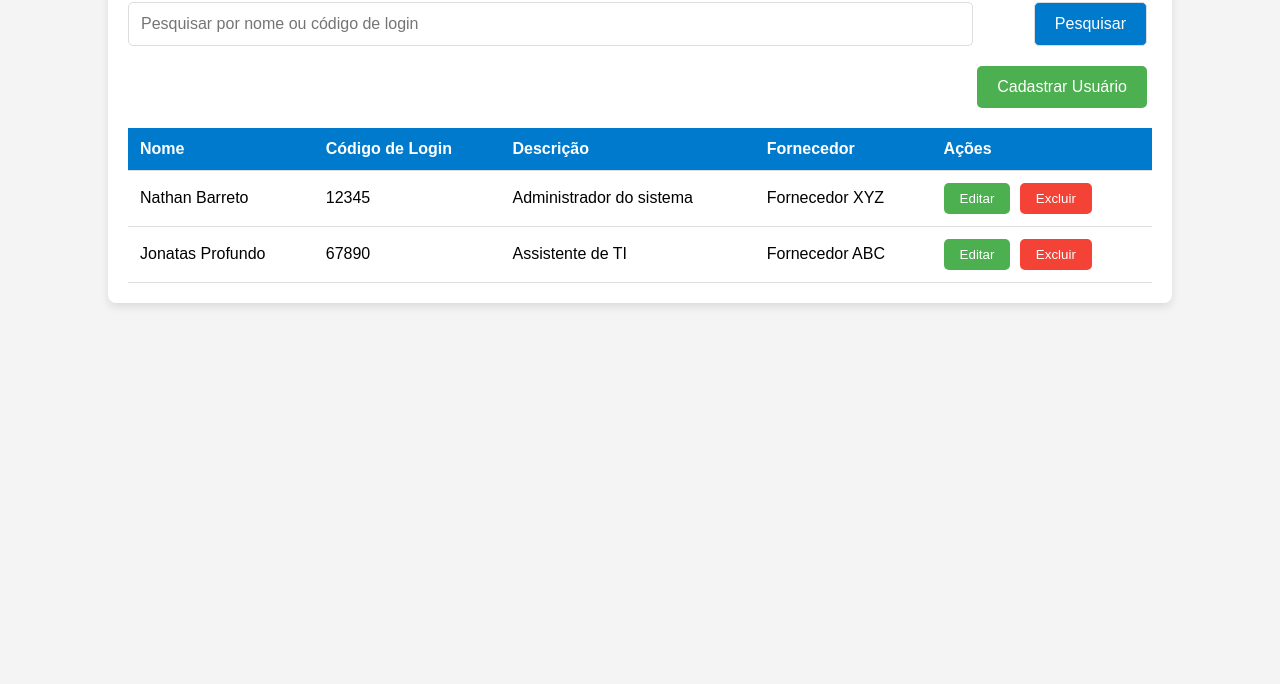
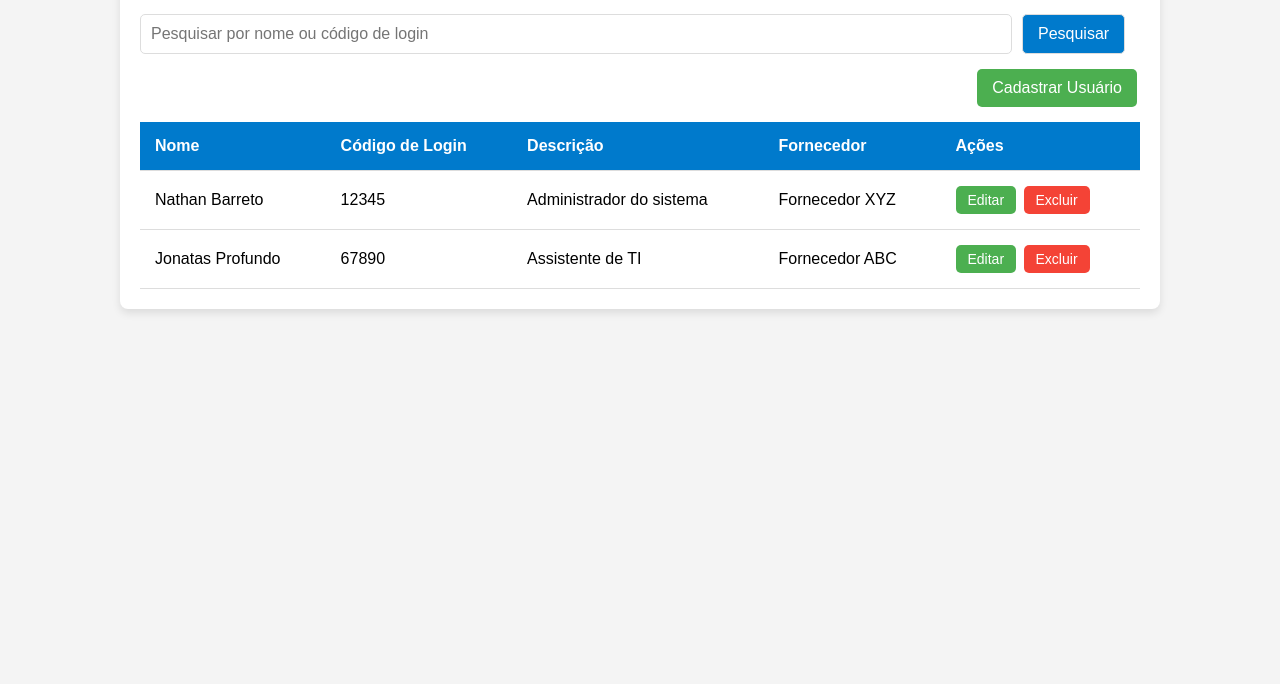
Before and after one commit to NTH18/MEU-PROJETO, a plain HTML site: page infrastructure/register/tabela.html in a window 1280 px wide. Shown: the part 116-800 px from the top of the page. Drawn offline with Linux system fonts and the light colour scheme.

Commit message:
Update atvd 9

```diff
--- a/infrastructure/assets/css/tabela.css
+++ b/infrastructure/assets/css/tabela.css
@@ -1,139 +1,192 @@
-/* Estilos para a tabela */
+/* Estilos gerais - Mobile First */
 body {
-    font-family: Arial, sans-serif; /* Define a fonte do texto */
-    background-color: #f4f4f4; /* Cor de fundo da página */
-    margin: 0; /* Remove as margens padrão */
-    padding: 0; /* Remove o espaçamento padrão */
+    font-family: Arial, sans-serif;
+    background-color: #f4f4f4;
+    margin: 0;
+    padding: 0;
 }
 
 /* Container principal da página */
 .container {
-    width: 80%; /* Largura de 80% da página */
-    margin: 30px auto; /* Margem para centralizar e espaçamento superior */
-    padding: 20px; /* Espaçamento interno */
-    background-color: #fff; /* Cor de fundo branca */
-    border-radius: 8px; /* Bordas arredondadas */
-    box-shadow: 0 4px 8px rgba(0, 0, 0, 0.1); /* Sombra para dar profundidade */
+    width: 95%; /* Largura de 95% para telas menores */
+    max-width: 800px; /* Limite de largura */
+    margin: 20px auto;
+    padding: 15px; /* Padding menor */
+    background-color: #fff;
+    border-radius: 8px;
+    box-shadow: 0 4px 8px rgba(0, 0, 0, 0.1);
 }
 
 /* Estilo do título */
 h2 {
-    text-align: center; /* Centraliza o título */
-    color: #007acc; /* Cor azul */
+    text-align: center;
+    color: #007acc;
+    font-size: 1.5em; /* Tamanho menor para mobile */
 }
 
 /* Barra de Pesquisa com Botão */
 .search-container {
-    display: flex; /* Exibe os elementos como flex */
-    justify-content: space-between; /* Espaça os elementos uniformemente */
-    margin-bottom: 20px; /* Espaçamento inferior */
+    display: flex;
+    flex-direction: column; /* Empilha os elementos em telas menores */
+    gap: 10px; /* Espaçamento entre elementos */
+    margin-bottom: 15px;
 }
 
 /* Estilo do campo de pesquisa */
 #search {
-    width: 80%; /* Largura de 80% do container */
-    padding: 12px; /* Espaçamento interno */
-    border-radius: 5px; /* Bordas arredondadas */
-    border: 1px solid #ddd; /* Borda cinza clara */
-    font-size: 16px; /* Tamanho da fonte */
+    width: 100%; /* Largura total */
+    padding: 10px; /* Padding menor */
+    border-radius: 5px;
+    border: 1px solid #ddd;
+    font-size: 14px; /* Tamanho de fonte menor */
 }
 
 /* Estilo do botão de pesquisa */
 #search-btn {
-    padding: 12px 20px; /* Espaçamento interno */
-    border-radius: 5px; /* Bordas arredondadas */
-    border: 1px solid #ddd; /* Borda */
-    background-color: #007acc; /* Cor de fundo azul */
-    color: white; /* Cor do texto */
-    cursor: pointer; /* Indicador de clicável */
-    font-size: 16px; /* Tamanho da fonte */
+    padding: 10px 15px; /* Padding reduzido */
+    border-radius: 5px;
+    border: 1px solid #ddd;
+    background-color: #007acc;
+    color: white;
+    cursor: pointer;
+    font-size: 14px; /* Tamanho de fonte menor */
 }
 
-/* Efeito hover para o botão de pesquisa */
 #search-btn:hover {
-    background-color: #005a8d; /* Tom de azul mais escuro */
+    background-color: #005a8d;
 }
 
 /* Container do botão para cadastrar usuário */
 .add-user-container {
-    text-align: right; /* Alinha o botão à direita */
-    margin-bottom: 15px; /* Espaçamento inferior */
+    text-align: right;
+    margin-bottom: 10px;
 }
 
 /* Estilo do botão de adicionar usuário */
 #add-user-btn {
-    padding: 12px 20px; /* Espaçamento interno */
-    background-color: #4caf50; /* Cor de fundo verde */
-    color: white; /* Cor do texto */
-    border: none; /* Sem borda */
-    border-radius: 5px; /* Bordas arredondadas */
-    cursor: pointer; /* Indicador de clicável */
-    font-size: 16px; /* Tamanho da fonte */
+    padding: 10px 15px;
+    background-color: #4caf50;
+    color: white;
+    border: none;
+    border-radius: 5px;
+    cursor: pointer;
+    font-size: 14px;
 }
 
-/* Efeito hover para o botão de adicionar usuário */
 #add-user-btn:hover {
-    background-color: #45a049; /* Tom de verde mais escuro */
+    background-color: #45a049;
 }
 
 /* Estilo para a tabela */
 table {
     width: 100%; /* Ocupa toda a largura do container */
-    border-collapse: collapse; /* Remove o espaçamento entre bordas */
-    margin-top: 20px; /* Espaçamento superior */
+    border-collapse: collapse;
+    margin-top: 15px;
+    font-size: 14px; /* Tamanho de fonte menor */
 }
 
-/* Estilo das células da tabela */
 th, td {
-    padding: 12px; /* Espaçamento interno */
-    text-align: left; /* Alinhamento à esquerda */
-    border-bottom: 1px solid #ddd; /* Linha de divisão entre as células */
+    padding: 10px;
+    text-align: left;
+    border-bottom: 1px solid #ddd;
 }
 
-/* Estilo dos cabeçalhos da tabela */
 th {
-    background-color: #007acc; /* Cor de fundo azul */
-    color: white; /* Cor do texto branco */
+    background-color: #007acc;
+    color: white;
 }
 
-/* Estilo das linhas da tabela */
 tr {
-    background-color: #fff; /* Cor de fundo branca */
-    transition: background-color 0.3s; /* Transição suave de cor */
+    background-color: #fff;
+    transition: background-color 0.3s;
 }
 
-/* Efeito hover para as linhas da tabela */
 tr:hover {
-    background-color: #f9f9f9; /* Cor de fundo cinza claro ao passar o mouse */
+    background-color: #f9f9f9;
 }
 
-/* Estilo dos botões de ação (Editar e Excluir) */
+/* Botões de ação */
 button {
-    padding: 8px 16px; /* Espaçamento interno */
-    margin-right: 5px; /* Margem à direita */
-    border: none; /* Sem borda */
-    border-radius: 5px; /* Bordas arredondadas */
-    cursor: pointer; /* Indicador de clicável */
+    padding: 6px 12px; /* Padding reduzido */
+    margin-right: 3px;
+    border: none;
+    border-radius: 5px;
+    cursor: pointer;
+    font-size: 12px; /* Tamanho de fonte menor */
 }
 
-/* Estilo específico para o botão de edição */
 .edit-btn {
-    background-color: #4caf50; /* Cor de fundo verde */
-    color: white; /* Cor do texto */
+    background-color: #4caf50;
+    color: white;
 }
 
-/* Efeito hover para o botão de edição */
 .edit-btn:hover {
-    background-color: #45a049; /* Tom de verde mais escuro */
+    background-color: #45a049;
 }
 
-/* Estilo específico para o botão de exclusão */
 .delete-btn {
-    background-color: #f44336; /* Cor de fundo vermelho */
-    color: white; /* Cor do texto */
+    background-color: #f44336;
+    color: white;
 }
 
-/* Efeito hover para o botão de exclusão */
 .delete-btn:hover {
-    background-color: #da190b; /* Tom de vermelho mais escuro */
+    background-color: #da190b;
 }
+
+/* Media queries para telas maiores */
+@media (min-width: 600px) {
+    .container {
+        width: 80%; /* Largura maior */
+        padding: 20px; /* Padding aumentado */
+    }
+
+    h2 {
+        font-size: 1.8em; /* Título maior */
+    }
+
+    #search {
+        font-size: 16px; /* Fonte maior */
+    }
+
+    #search-btn,
+    #add-user-btn {
+        font-size: 16px; /* Fonte maior */
+    }
+
+    button {
+        font-size: 14px; /* Fonte maior */
+    }
+}
+
+@media (min-width: 768px) {
+    .search-container {
+        flex-direction: row; /* Coloca os elementos em linha */
+        align-items: center; /* Centraliza verticalmente */
+    }
+
+    #search {
+        width: 85%; /* Ajusta a largura */
+    }
+
+    #search-btn {
+        width: auto; /* Ajusta a largura automática */
+    }
+}
+
+@media (min-width: 1024px) {
+    .container {
+        max-width: 1000px; /* Aumenta a largura máxima */
+    }
+
+    h2 {
+        font-size: 2em; /* Título maior */
+    }
+
+    table {
+        font-size: 16px; /* Tabela com fonte maior */
+    }
+
+    th, td {
+        padding: 15px; /* Padding aumentado */
+    }
+}
```
